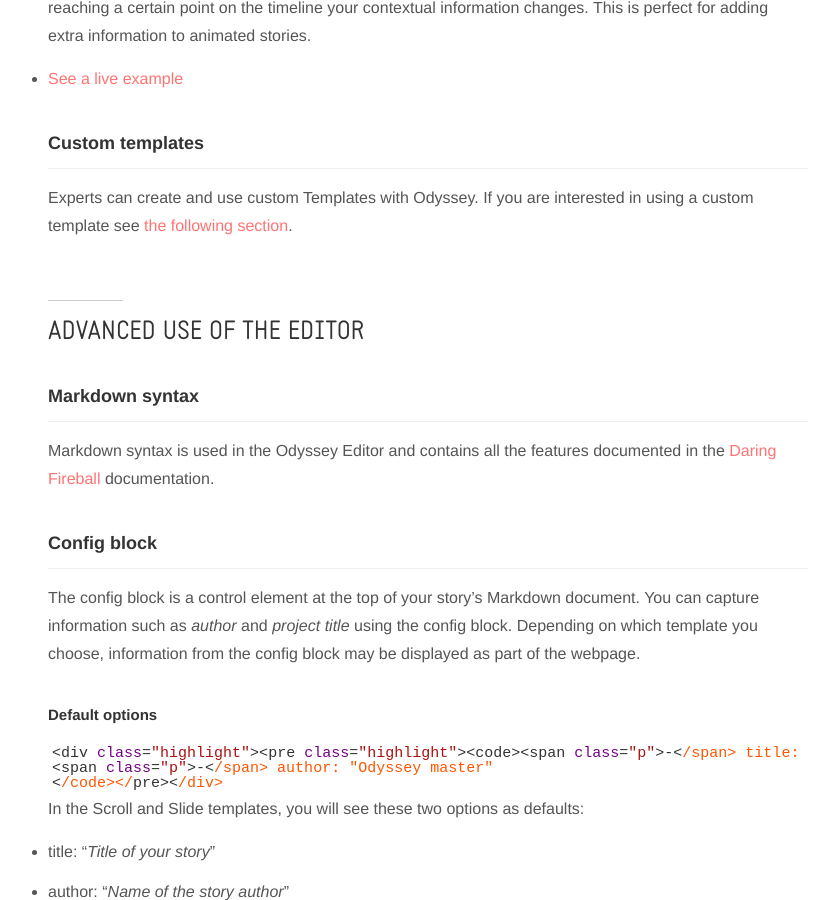
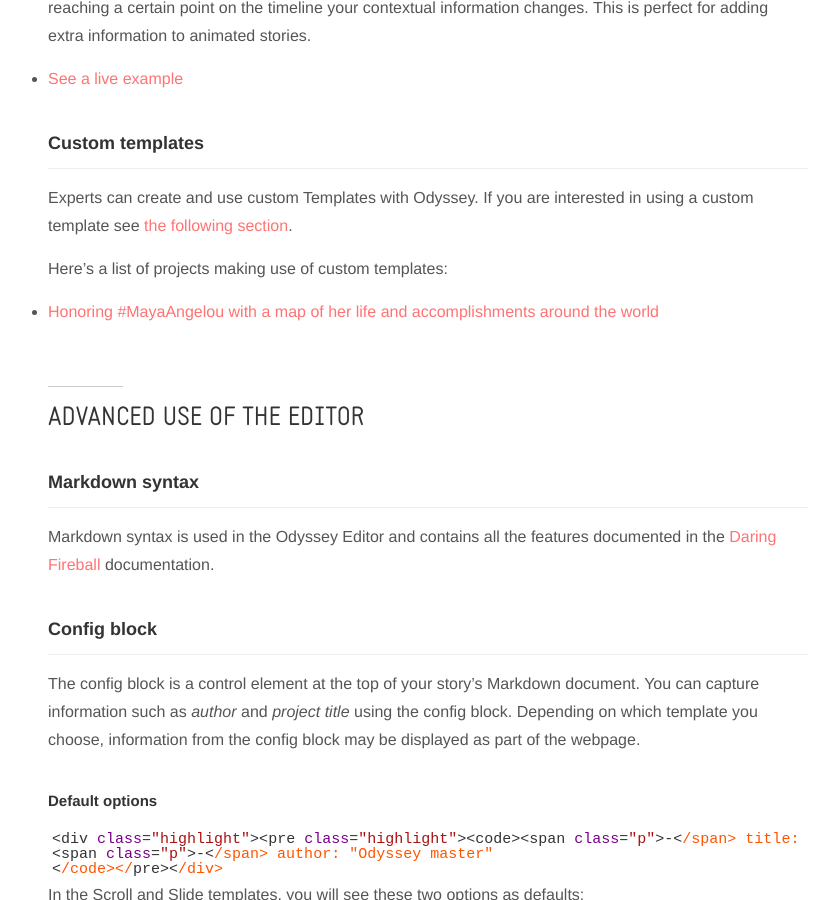
Before and after one commit to CartoDB/odyssey.js, a Jekyll site: the page built from documentation.md, in a window 1280 px wide and 900 px high, scrolled down 4579 px. Shown: the whole window, without its empty margins (227-1054 px from the left). Built offline with Jekyll 4.4.1, drawn with Linux system fonts in a browser that asks for light colours; nearby versions of some CDN libraries; library files that are not in the unit come from our copies.

Commit message:
custom templates: add maya

```diff
--- a/documentation.md
+++ b/documentation.md
@@ -103,6 +103,9 @@
 
 Experts can create and use custom Templates with Odyssey. If you are interested in using a custom template see [the following section](#javascript-api).
 
+Here's a list of projects making use of custom templates:
+
+- [Honoring #MayaAngelou with a map of her life and accomplishments around the world](http://cartodb.com/v/maya-angelou#0)
 
 ## Advanced use of the editor
 
```
